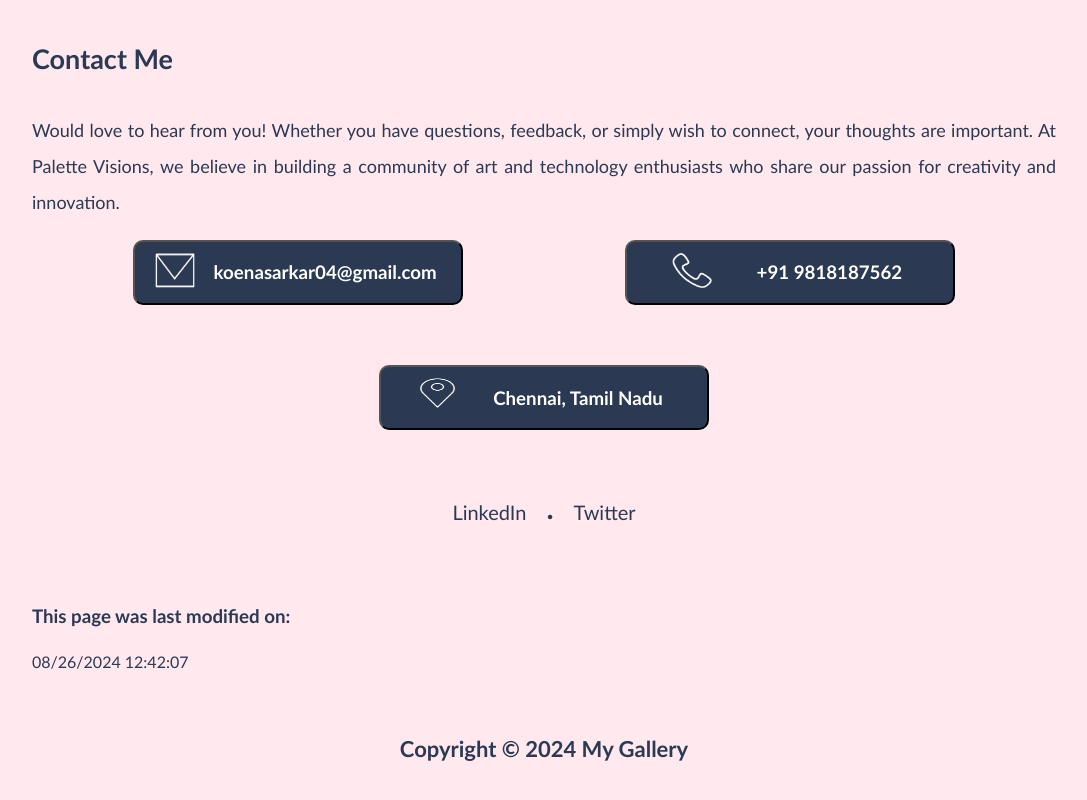
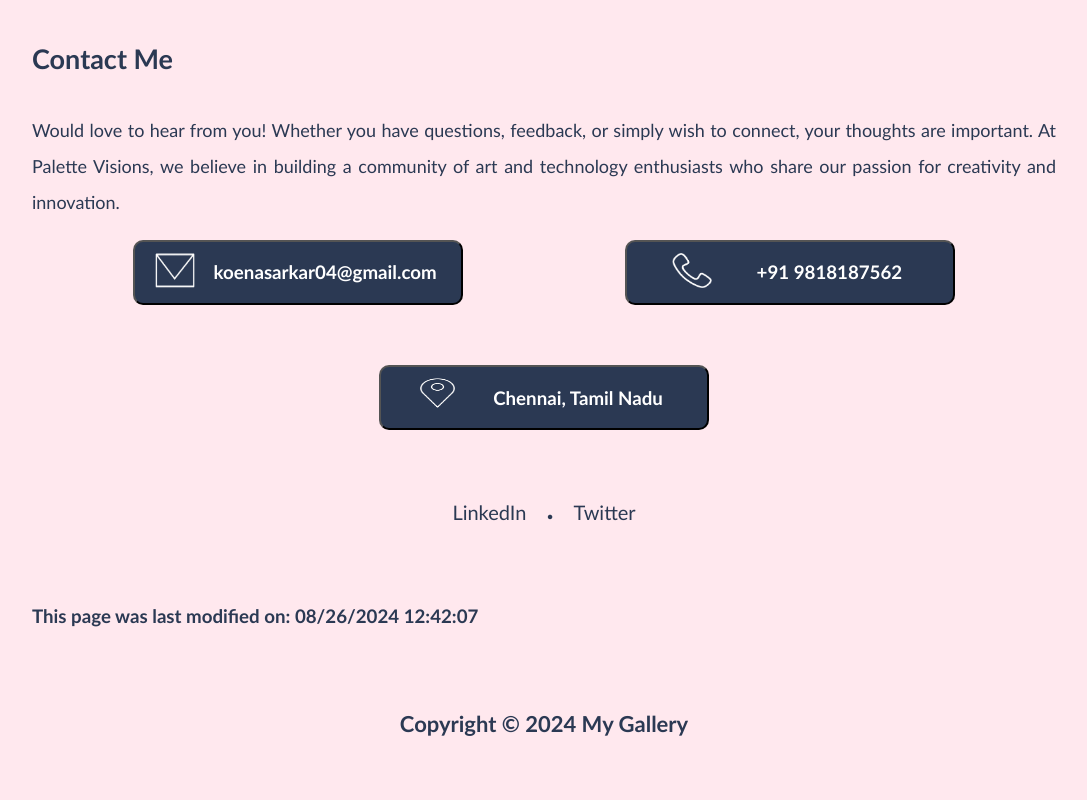
Before and after one commit to koenasarkar04/mywebsite, a plain HTML site: page index.html in a window 1280 px wide. Shown: the part 7793-8593 px from the top of the page, without its empty margins (96-1183 px from the left). After the commit the page ends 8571 px from the top, so only its background shows below. Drawn offline with Linux system fonts and the light colour scheme.

Commit message:
Modify Positioning of text

```diff
--- a/index.html
+++ b/index.html
@@ -219,10 +219,11 @@
         </div>
     </section>
     <section class="container">
-        <h3>This page was last modified on: </h3>
+        <h3>This page was last modified on:
         <script>
             document.write(document.lastModified);
         </script>
+        </h3>
     </section>
     <footer id="main-footer">
         <p>Copyright &copy; 2024 My Gallery</p>
```
